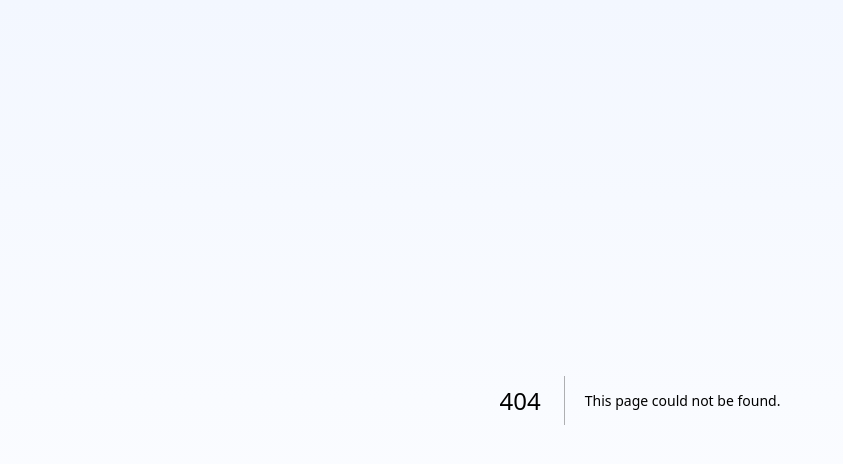
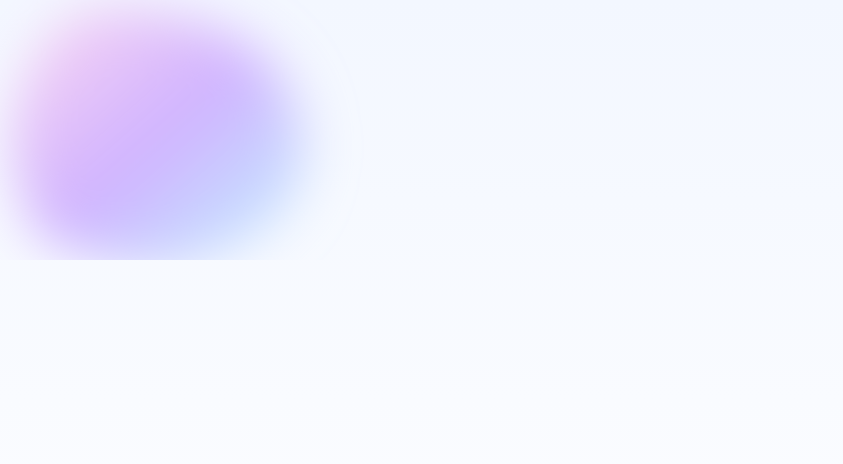
Before and after one commit to anil2941985/panchi-app, a Next.js app: page /components/HeroBlob in a window 1280 px wide. Before the commit this address had no page. Shown: the top 464 px of the page, without its empty margins (0-843 px from the left). Built offline with nearby package versions, Linux system fonts and the light colour scheme.

Commit message:
Create HeroBlob.jsx

```diff
--- /dev/null
+++ b/pages/components/HeroBlob.jsx
@@ -0,0 +1,40 @@
+// pages/components/HeroBlob.jsx
+import React from "react";
+
+/**
+ * HeroBlob - decorative top-right blurred gradient blob.
+ * Lightweight inline SVG (no external assets).
+ */
+export default function HeroBlob({ className = "hero-blob" }) {
+  return (
+    <div className={className} aria-hidden="true" role="img">
+      <svg
+        viewBox="0 0 400 260"
+        preserveAspectRatio="xMidYMid slice"
+        width="400"
+        height="260"
+        xmlns="http://www.w3.org/2000/svg"
+      >
+        <defs>
+          <linearGradient id="g1" x1="0" x2="1" y1="0" y2="1">
+            <stop offset="0%" stopColor="#ffd6f0" stopOpacity="0.95" />
+            <stop offset="50%" stopColor="#caa7ff" stopOpacity="0.9" />
+            <stop offset="100%" stopColor="#b3f0ff" stopOpacity="0.85" />
+          </linearGradient>
+
+          <filter id="blurMe" x="-30%" y="-30%" width="160%" height="160%">
+            <feGaussianBlur stdDeviation="26" />
+          </filter>
+        </defs>
+
+        <g filter="url(#blurMe)">
+          <path
+            d="M84 12c45-8 110 2 156 28 46 26 74 84 60 134-14 50-71 80-120 90-49 9-99-6-142-30C20 201 3 146 15 106 27 66 44 28 84 12z"
+            fill="url(#g1)"
+            opacity="0.95"
+          />
+        </g>
+      </svg>
+    </div>
+  );
+}
```
